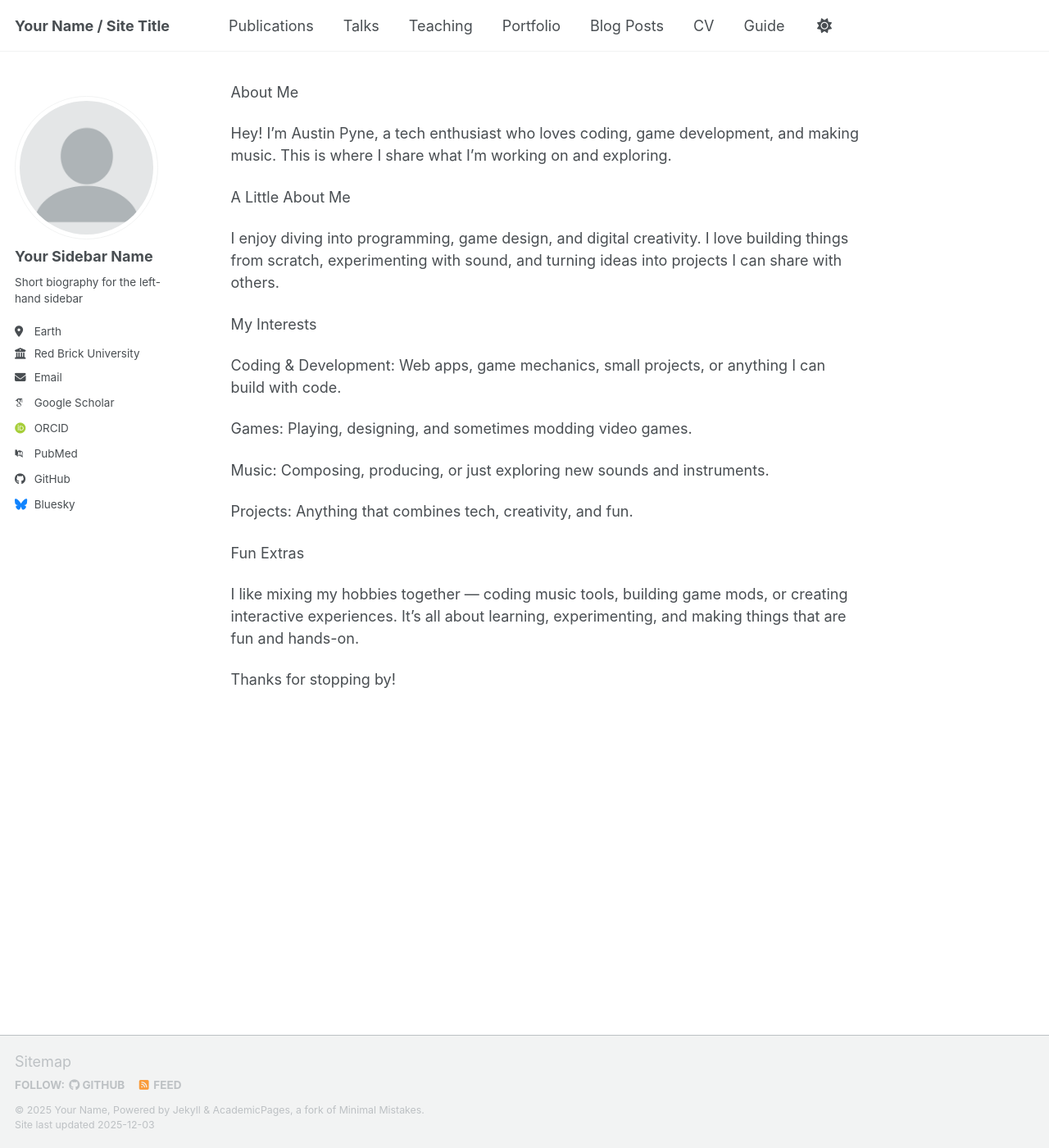
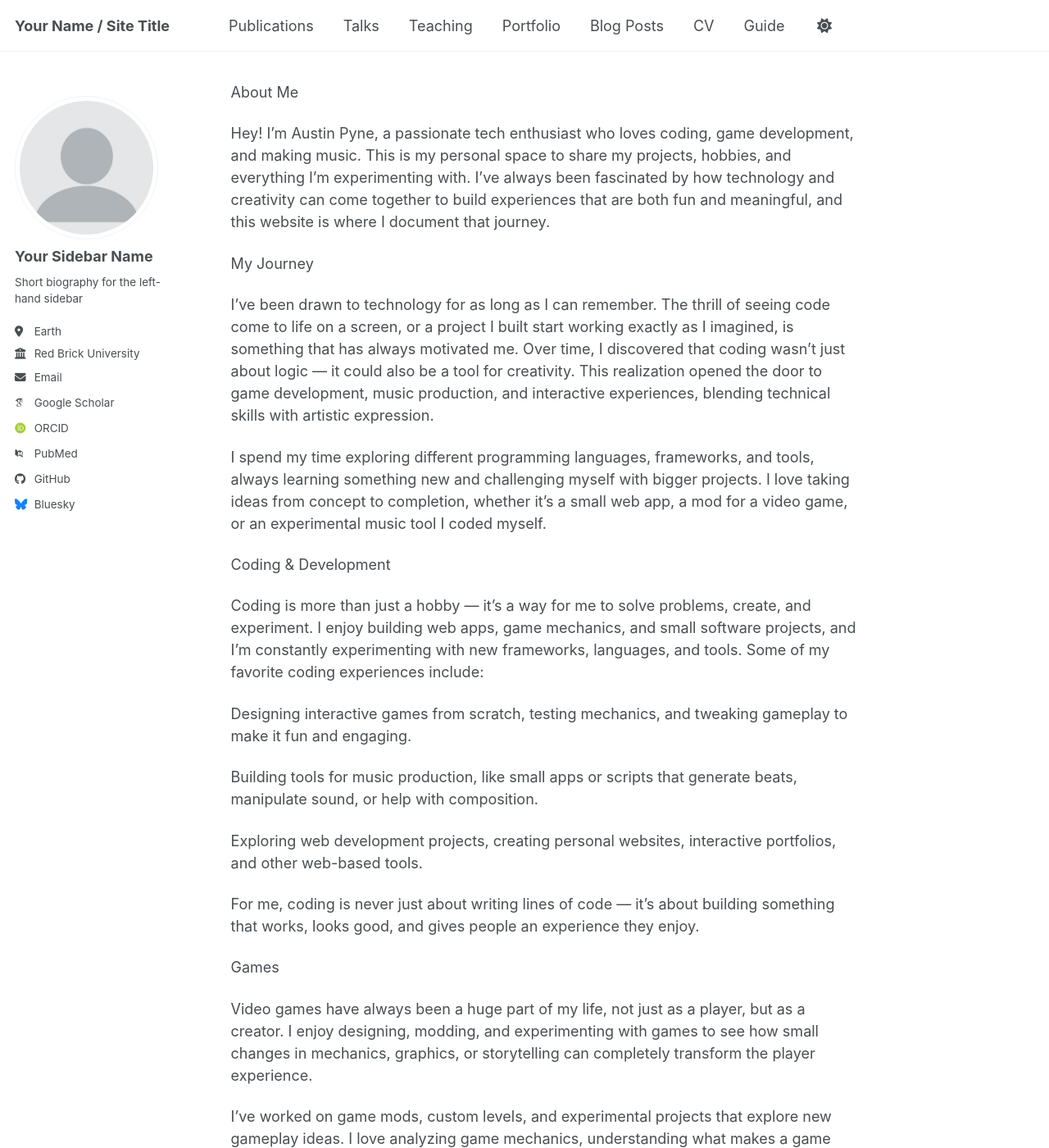
Before and after one commit to AustinPynes/austinpynes.github.io, a Jekyll site: the page built from _pages/about.md, in a window 1280 px wide and 1400 px high. Shown: the whole window at 82% size. Built offline with Jekyll 4.4.1, drawn with Linux system fonts in a browser that asks for light colours; some web fonts are replaced; our own code applies the rules of GitHub Pages for plain Markdown files; a script bundle is joined from its source files by our own code; library files that are not in the unit come from our copies; some of the changed text lies outside the part shown.

Commit message:
Update about.md

```diff
--- a/_pages/about.md
+++ b/_pages/about.md
@@ -1,23 +1,72 @@
 About Me
 
-Hey! I’m Austin Pyne, a tech enthusiast who loves coding, game development, and making music. This is where I share what I’m working on and exploring.
+Hey! I’m Austin Pyne, a passionate tech enthusiast who loves coding, game development, and making music. This is my personal space to share my projects, hobbies, and everything I’m experimenting with. I’ve always been fascinated by how technology and creativity can come together to build experiences that are both fun and meaningful, and this website is where I document that journey.
 
-A Little About Me
+My Journey
 
-I enjoy diving into programming, game design, and digital creativity. I love building things from scratch, experimenting with sound, and turning ideas into projects I can share with others.
+I’ve been drawn to technology for as long as I can remember. The thrill of seeing code come to life on a screen, or a project I built start working exactly as I imagined, is something that has always motivated me. Over time, I discovered that coding wasn’t just about logic — it could also be a tool for creativity. This realization opened the door to game development, music production, and interactive experiences, blending technical skills with artistic expression.
 
-My Interests
+I spend my time exploring different programming languages, frameworks, and tools, always learning something new and challenging myself with bigger projects. I love taking ideas from concept to completion, whether it’s a small web app, a mod for a video game, or an experimental music tool I coded myself.
 
-Coding & Development: Web apps, game mechanics, small projects, or anything I can build with code.
+Coding & Development
 
-Games: Playing, designing, and sometimes modding video games.
+Coding is more than just a hobby — it’s a way for me to solve problems, create, and experiment. I enjoy building web apps, game mechanics, and small software projects, and I’m constantly experimenting with new frameworks, languages, and tools. Some of my favorite coding experiences include:
 
-Music: Composing, producing, or just exploring new sounds and instruments.
+Designing interactive games from scratch, testing mechanics, and tweaking gameplay to make it fun and engaging.
 
-Projects: Anything that combines tech, creativity, and fun.
+Building tools for music production, like small apps or scripts that generate beats, manipulate sound, or help with composition.
+
+Exploring web development projects, creating personal websites, interactive portfolios, and other web-based tools.
+
+For me, coding is never just about writing lines of code — it’s about building something that works, looks good, and gives people an experience they enjoy.
+
+Games
+
+Video games have always been a huge part of my life, not just as a player, but as a creator. I enjoy designing, modding, and experimenting with games to see how small changes in mechanics, graphics, or storytelling can completely transform the player experience.
+
+I’ve worked on game mods, custom levels, and experimental projects that explore new gameplay ideas. I love analyzing game mechanics, understanding what makes a game addictive or fun, and then using that knowledge to design my own mechanics. Whether it’s a casual puzzle game, a complex RPG, or a fast-paced platformer, games are one of my favorite ways to combine creativity and technical skill.
+
+Music
+
+Music is another big part of my life. I enjoy composing, producing, and experimenting with sounds. I’m fascinated by how music can evoke emotions, tell stories, or even enhance a gaming experience. My musical journey overlaps a lot with my coding and development work:
+
+I sometimes code small music tools or apps to experiment with new sounds.
+
+I love producing beats and melodies, whether for games, personal projects, or just for fun.
+
+I explore different genres and styles, constantly learning and pushing myself to try new techniques.
+
+Music gives me a creative outlet, and combining it with coding allows me to blend technology and art in ways that feel unique and personal.
+
+Projects
+
+Projects are where all of my interests converge. I love creating things that combine technology, creativity, and problem-solving. Some projects are experimental, some are polished, and some are just fun side experiments, but all of them help me learn and grow.
+
+For example:
+
+Developing interactive experiences that mix game mechanics with music.
+
+Building small apps and tools to automate tasks or explore creative ideas.
+
+Working on collaborative projects with friends or online communities to learn new skills and share knowledge.
+
+Every project teaches me something new — about coding, design, sound, or teamwork. I enjoy the process as much as the final product, and I always look forward to the next challenge.
 
 Fun Extras
 
-I like mixing my hobbies together — coding music tools, building game mods, or creating interactive experiences. It’s all about learning, experimenting, and making things that are fun and hands-on.
+Beyond coding, games, and music, I love exploring ideas, experimenting with new technologies, and learning for the sake of curiosity. I enjoy:
 
-Thanks for stopping by!
+Combining hobbies — like creating a game with a custom soundtrack I produced myself.
+
+Experimenting with interactive tools that mix visuals, sound, and gameplay.
+
+Sharing knowledge and experiences with others, whether it’s tutorials, demos, or simply chatting about cool new things I’ve learned.
+
+For me, creativity is limitless, and I’m always looking for new ways to push boundaries and try unusual combinations.
+
+Connect With Me
+
+I love meeting people who share my interests or are curious about what I do. If you’re into coding, gaming, music, or creative projects, or just want to collaborate or exchange ideas, feel free to contact me
+ or follow me on [GitHub/social media].
+
+Thanks for stopping by and checking out what I’m up to! I’m always exploring, building, and experimenting, and I’m excited to share that journey here.
```
